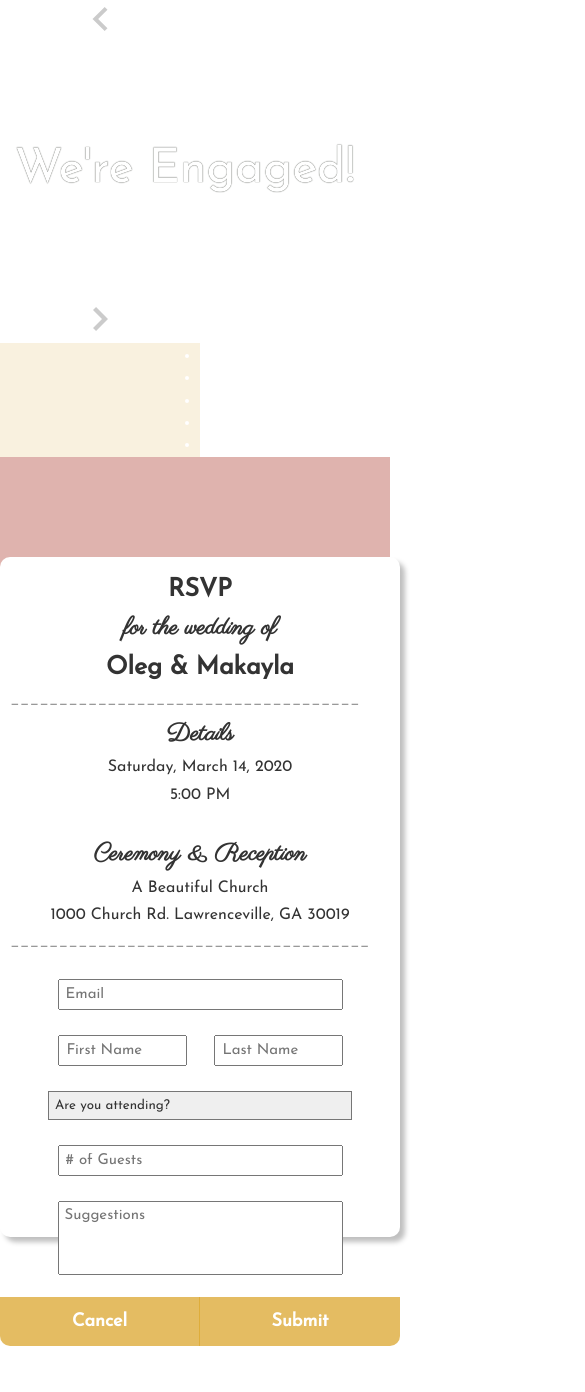
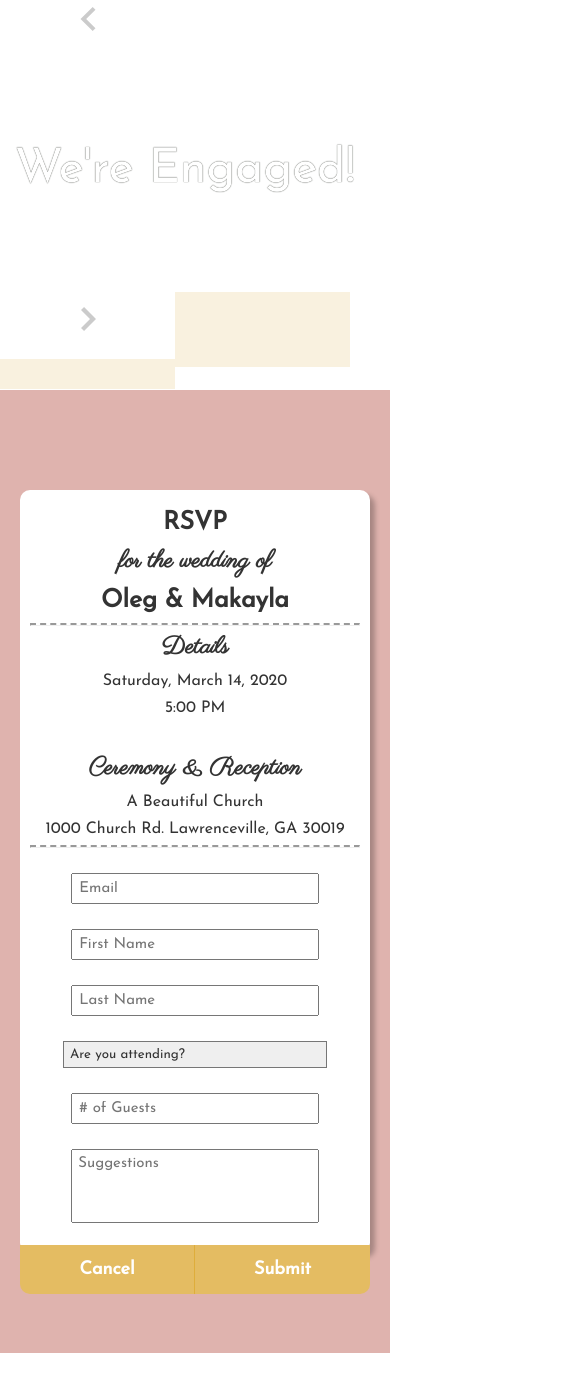
Before and after one commit to olegesan/wedding-website, a React (Create React App) app in the folder wedding/: page /RSVP in a window 390 px wide. Shown: the top 1392 px of the page, 585 px wide, since content can reach past the window. Built offline with nearby package versions, Linux system fonts and the light colour scheme.

Commit message:
added responsive RSVP form

```diff
--- a/wedding/src/components/MainPane.js
+++ b/wedding/src/components/MainPane.js
@@ -3,9 +3,9 @@ import { Slide } from 'react-slideshow-image';
 import './MainPane.css';
 
 const SlideImages = [
-    require('../res/om1.jpg'),
-    require('../res/om2.jpg'),
-    require('../res/om4.jpg'),
+    // require('../res/om1.jpg'),
+    // require('../res/om2.jpg'),
+    // require('../res/om4.jpg'),
     require('../res/om5.jpg'),
     require('../res/om6.jpg'),
     require('../res/om7.jpg'),
--- a/wedding/src/components/RSVP.css
+++ b/wedding/src/components/RSVP.css
@@ -1,12 +1,12 @@
 .rsvp {
-    height: 100%;
+    height: auto;
     width: 100%;
     background-color: #dfb3ae;
     position: absolute;
 }
 
 .form {
-    height: 730px;
+    height: auto;
     width: 400px;
     background-color: #fff;
     margin: 100px auto;
@@ -78,9 +78,11 @@ h2 {
     font-family: 'Parisienne', 'Josefin Sans', sans-serif;
 }
 
-span.line {
+hr.line {
     margin: 0px auto 20px auto;
-    color: #999;
+    border-top:2px #999 dashed;
+
+
 }
 
 .button button {
@@ -132,14 +134,14 @@ button:focus {
 @media (max-width: 767px) {
     .rsvp {
         width: 100%;
-        height: 140vw;
+        height: auto;
         background-color: #dfb3ae;
         position: absolute;
     }
 
     .form {
-        height: 680px;
-        width: 400px;
+        height: auto;
+        width: 350px;
         background-color: #fff;
         margin: 100px auto;
         border-radius: 10px;
@@ -147,4 +149,39 @@ button:focus {
         padding: 0;
         box-shadow: 5px 5px 5px rgb(0, 0, 0, .25);
     }
+    hr.line {
+        margin: 0px auto 0px auto;
+        border-top:2px #999 dashed;
+    }
+    button {
+        width: 175px;
+    }
+    #left{
+        width:100%;
+        margin:0px;
+    }
+    #right{
+        width:100%;
+        margin:0px;
+    }
 }
+@media (max-width: 320px) {
+    .form {
+        height: auto;
+        width: 310px;
+        background-color: #fff;
+        margin: 100px auto;
+        border-radius: 10px;
+        color: #23292E;
+        padding: 0;
+        box-shadow: 5px 5px 5px rgb(0, 0, 0, .25);
+    }
+    hr.line {
+        margin: 0px auto 0px auto;
+        border-top:2px #999 dashed;
+    }
+    button {
+        width: 155px;
+    }
+
+}
--- a/wedding/src/components/RSVP.js
+++ b/wedding/src/components/RSVP.js
@@ -63,7 +63,7 @@ export class RSVP extends Component {
                         <h1>RSVP</h1>
                         <h2>for the wedding of</h2>
                         <h1>Oleg & Makayla</h1>
-                        <span className = "line">____________________________________</span>
+                        <hr className = "line"/>
                         <h2>Details</h2>
                         <p>Saturday, March 14, 2020</p>
                         <p>5:00 PM</p>
@@ -71,7 +71,7 @@ export class RSVP extends Component {
                         <h2>Ceremony & Reception</h2>
                         <p>A Beautiful Church</p>
                         <p>1000 Church Rd. Lawrenceville, GA 30019</p>
-                        <span className = "line">_____________________________________</span>
+                        <hr className = "line"/>
                         <input type = "email" placeholder = "Email" value={this.state.email} onChange = {(event)=>{this.setState({email:event.target.value})}}/>
                         <div id = "left">
                             <input type = "text" placeholder = "First Name" value={this.state.firstName} onChange = {(event)=>{this.setState({firstName:event.target.value})}}/>
```
Also changed, not shown: 1 other file (tests, documents, lock files or other folders).
